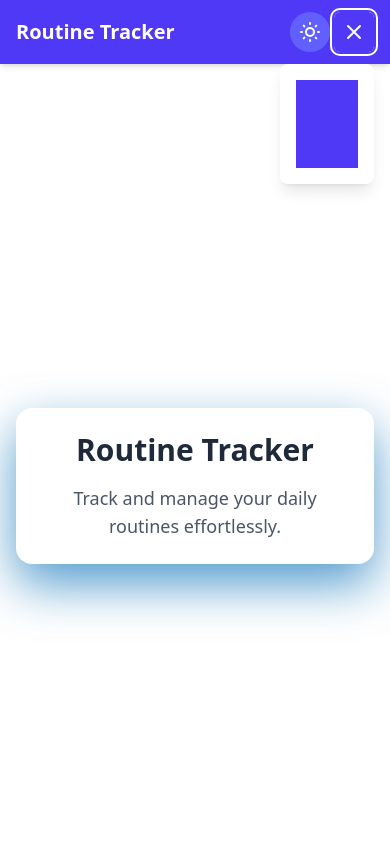
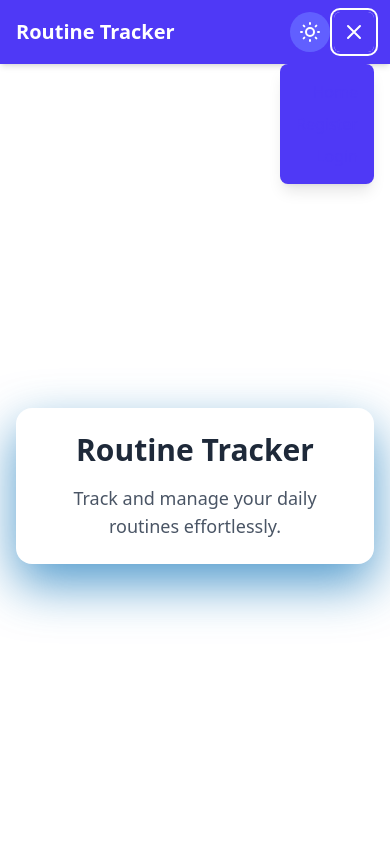
Before and after one commit to devrajoshi/DailyActivitiesTracker, a React (Vite) app in the folder frontend/: page / in a window 390 px wide. Both pictures are taken after a click on the button "Open main menu". Shown: the top 844 px of the page. Built offline with nearby package versions, Linux system fonts and the light colour scheme.

Commit message:
Update Navbar background color for improved visibility

```diff
--- a/frontend/src/components/Navbar.jsx
+++ b/frontend/src/components/Navbar.jsx
@@ -220,7 +220,7 @@ const Navbar = () => {
       <div
         className={`${
           isMenuOpen ? "block" : "hidden"
-        } md:hidden fixed top-16 right-4 z-50 bg-white dark:bg-gray-800 p-4 rounded-lg shadow-lg`}
+        } md:hidden fixed top-16 right-4 z-50 bg-indigo-600 dark:bg-gray-800 p-4 rounded-lg shadow-lg`}
       >
         <div className="flex flex-col items-end space-y-2 bg-indigo-600 ">
           {isAuthenticated() ? (
```
